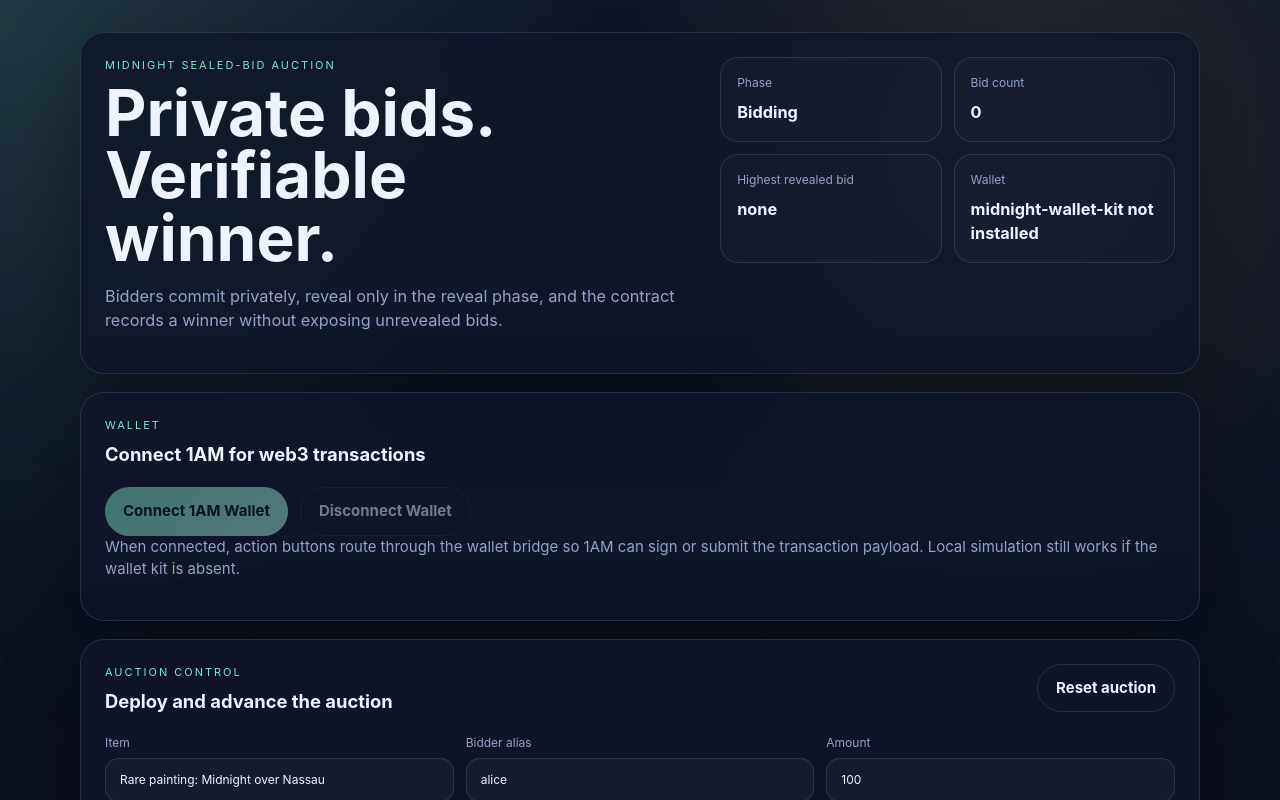
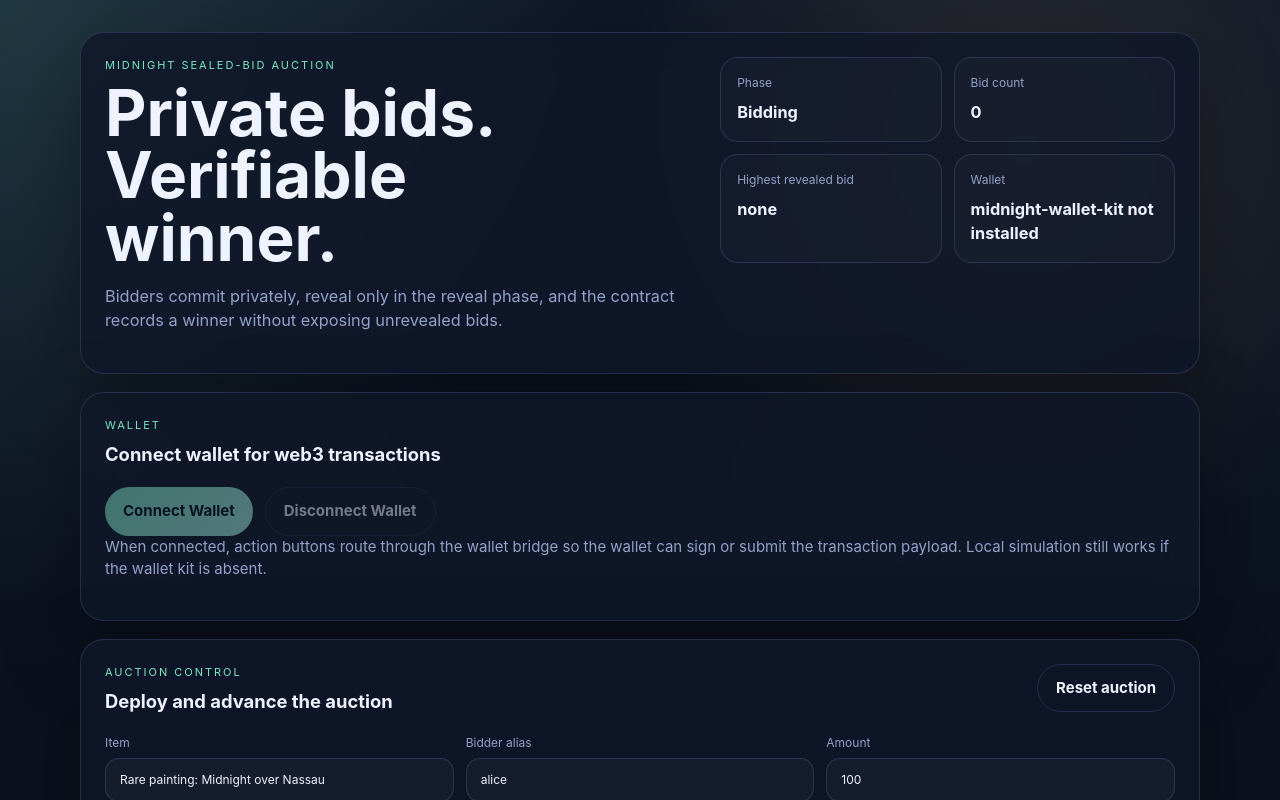
Before and after one commit to rahul7686/-Sealed-Bid-Auction, a React (Vite) app in the folder frontend/: page / in a window 1280 px wide. Shown: the top 800 px of the page. Built offline with nearby package versions, Linux system fonts and the light colour scheme.

Commit message:
Normalize wallet section wording

```diff
--- a/frontend/src/App.tsx
+++ b/frontend/src/App.tsx
@@ -55,7 +55,7 @@ export default function App() {
         const manager = kit.createMidnightWalletManager({ network: "preprod" }) as unknown as WalletManagerLike;
         setWalletManager(manager);
         setWalletReady(true);
-        setWalletStatus("Ready to connect 1AM");
+        setWalletStatus("Ready to connect wallet");
       } catch {
         if (!mounted) return;
         setWalletReady(false);
@@ -76,11 +76,11 @@ export default function App() {
 
   const connectWallet = async () => {
     if (!walletManager) {
-      throw new Error("1AM wallet kit is not available in this build.");
+      throw new Error("Wallet kit is not available in this build.");
     }
     const active = await connect1AM(walletManager);
     setWallet(active);
-    setWalletStatus(active.name ? `${active.name} connected` : "1AM connected");
+    setWalletStatus(active.name ? `${active.name} connected` : "Wallet connected");
   };
 
   const disconnectWallet = async () => {
@@ -103,7 +103,7 @@ export default function App() {
       return;
     }
     await fallback();
-    setStatus(`${success} Local mode only. Connect 1AM to submit through wallet.`);
+    setStatus(`${success} Local mode only. Connect a wallet to submit through the wallet bridge.`);
     refresh();
   };
 
@@ -131,13 +131,13 @@ export default function App() {
         <div className="section-heading">
           <div>
             <p className="eyebrow">Wallet</p>
-            <h2>Connect 1AM for web3 transactions</h2>
+            <h2>Connect wallet for web3 transactions</h2>
           </div>
         </div>
 
         <div className="button-row">
           <button disabled={!walletReady} onClick={() => void connectWallet()}>
-            Connect 1AM Wallet
+            Connect Wallet
           </button>
           <button className="ghost" disabled={!walletReady} onClick={() => void disconnectWallet()}>
             Disconnect Wallet
@@ -145,7 +145,7 @@ export default function App() {
         </div>
 
         <p className="muted">
-          When connected, action buttons route through the wallet bridge so 1AM can sign or
+          When connected, action buttons route through the wallet bridge so the wallet can sign or
           submit the transaction payload. Local simulation still works if the wallet kit is absent.
         </p>
       </section>
```
